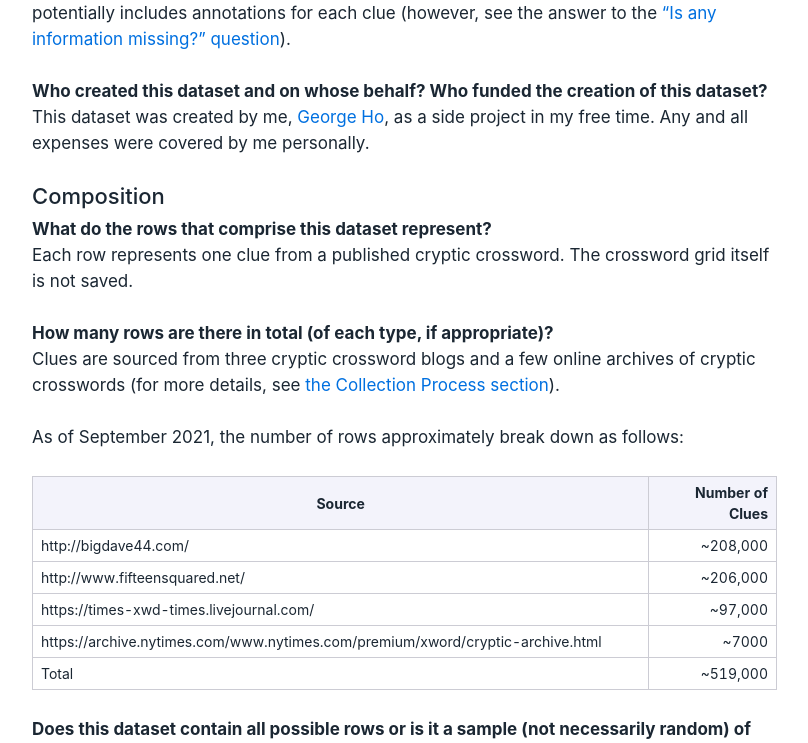
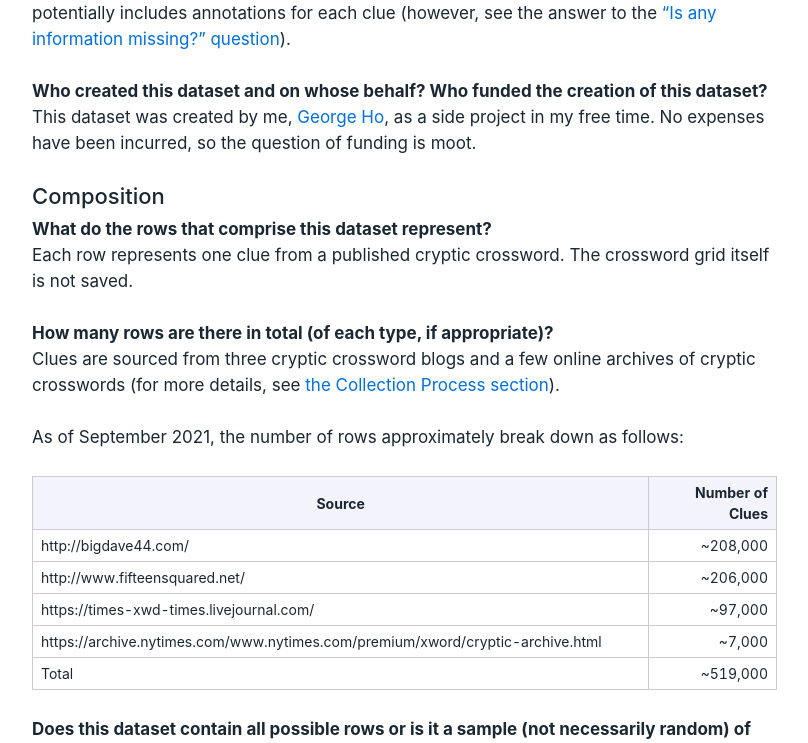
Before and after one commit to eigenfoo/cryptics, a Python web app: template templates/pages/datasheet.html in a window 1280 px wide. Shown: the part 616-1359 px from the top of the page, without its empty margins (20-828 px from the left). Run offline with Jinja, Linux system fonts and the light colour scheme; the template is opened without the code that fills it, so the values that code supplies are empty.

Commit message:
Fix typos with datasheet

```diff
--- a/templates/pages/datasheet.html
+++ b/templates/pages/datasheet.html
@@ -29,7 +29,7 @@
 <p>This dataset was originally a project for me to practice my webscraping and data processing skills. Since then, it has evolved to become a potential resource for cryptic crossword solvers and constructors - for example, one might use this dataset as a lookup table for answers, or to see how an answer has been clued in the past by other constructors.</p>
 <p>While there is prior art in datasets for cryptic crossword clue datasets (<a href="https://arxiv.org/abs/2104.08620"><em>Decrypting Cryptic Crosswords</em> by Rozner et al.</a> and <a href="https://arxiv.org/abs/2103.01242"><em>Cryptonite</em> by Efrat et al.</a>), to my knowledge this is the first such dataset that is at least as large as the research datasets, is openly accessible, and potentially includes annotations for each clue (however, see the answer to the <a href="/datasheet#is-any-information-missing-from-individual-rows">“Is any information missing?” question</a>).</p>
 <h3 id="who-created-this-dataset-and-on-whose-behalf-who-funded-the-creation-of-this-dataset">Who created this dataset and on whose behalf? Who funded the creation of this dataset?</h3>
-<p>This dataset was created by me, <a href="https://eigenfoo.xyz">George Ho</a>, as a side project in my free time. Any and all expenses were covered by me personally.</p>
+<p>This dataset was created by me, <a href="https://www.eigenfoo.xyz">George Ho</a>, as a side project in my free time. No expenses have been incurred, so the question of funding is moot.</p>
 <h2 id="composition">Composition</h2>
 <h3 id="what-do-the-rows-that-comprise-this-dataset-represent">What do the rows that comprise this dataset represent?</h3>
 <p>Each row represents one clue from a published cryptic crossword. The crossword grid itself is not saved.</p>
@@ -62,7 +62,7 @@
 </tr>
 <tr class="even">
 <td>https://archive.nytimes.com/www.nytimes.com/premium/xword/cryptic-archive.html</td>
-<td style="text-align: right;">~7000</td>
+<td style="text-align: right;">~7,000</td>
 </tr>
 <tr class="odd">
 <td>Total</td>
@@ -222,7 +222,7 @@
 <br />
 </span></span>. This has uncovered a number of systematic errors, which can be corrected by either modifying the parsing code and re-parsing the saved HTML, or by simply running ad hoc SQL queries against the table of parsed clues. However, since it’s logistically infeasible to manually review all the clues, it’s admittedly difficult to see what further value human evaluation brings.</p>
 <h3 id="who-was-involved-in-the-data-collection-process-and-how-were-they-compensated">Who was involved in the data collection process and how were they compensated?</h3>
-<p>Since this dataset is the result of a side project in my free time, the only person involved in the data collection process was me, <a href="https://eigenfoo.xyz/">George Ho</a>. I was not compensated for this work.</p>
+<p>Since this dataset is the result of a side project in my free time, the only person involved in the data collection process was me, <a href="https://www.eigenfoo.xyz/">George Ho</a>. I was not compensated for this work.</p>
 <h3 id="over-what-timeframe-was-the-data-collected">Over what timeframe was the data collected?</h3>
 <p>The scraped blog posts cover crosswords published from January 2009 to September 2021: a twelve year period. New blog posts are being published daily and can be parsed to augment the dataset.</p>
 <h2 id="preprocessing-and-cleaning">Preprocessing and Cleaning</h2>
@@ -242,7 +242,7 @@
 <h2 id="uses">Uses</h2>
 <h3 id="has-this-dataset-been-used-for-any-tasks-already-is-there-a-repository-that-links-to-any-or-all-papers-or-systems-that-use-this-dataset">Has this dataset been used for any tasks already? Is there a repository that links to any or all papers or systems that use this dataset?</h3>
 <p>The most immediate use case is for cryptic crossword constructors and solvers, both as a lookup table for answers and also to see how an answer has been clued in the past by other constructors.</p>
-<p>Beyond that though, I am unaware of other uses for the dataset. If you are using it, please <a href="https://raw.githubusercontent.com/eigenfoo/eigenfoo.xyz/master/assets/images/email.png">let me know</a>!</p>
+<p>Beyond that though, I am unaware of other uses for the dataset. If you are using it, please <a href="mailto:george%5Bæ%5Deigenfoo.xyz">let me know</a>!</p>
 <h2 id="distribution">Distribution</h2>
 <h3 id="how-will-this-dataset-will-be-distributed-e.g.-tarball-on-website-api-github">How will this dataset will be distributed (e.g., tarball on website, API, GitHub)?</h3>
 <p>The dataset is published online using <a href="https://datasette.io/">Datasette</a>. For more information, please watch Simon Willison’s <a href="https://youtu.be/7kDFBnXaw-c">introduction to Datasette on YouTube</a>.</p>
@@ -252,7 +252,7 @@
 <p>No.</p>
 <h2 id="maintenance">Maintenance</h2>
 <h3 id="who-is-supportinghostingmaintaining-this-dataset">Who is supporting/hosting/maintaining this dataset?</h3>
-<p>Me, <a href="https://eigenfoo.xyz/">George Ho</a>.</p>
+<p>Me, <a href="https://www.eigenfoo.xyz/">George Ho</a>.</p>
 <h3 id="how-can-the-ownercuratormanager-of-this-dataset-be-contacted">How can the owner/curator/manager of this dataset be contacted?</h3>
 <p>I can be reached via <a href="mailto:george%5Bæ%5Deigenfoo.xyz">email</a>.</p>
 <h3 id="is-there-an-erratum">Is there an erratum?</h3>
```
Also changed, not shown: docs/datasheet.md (+7 -6 lines).
